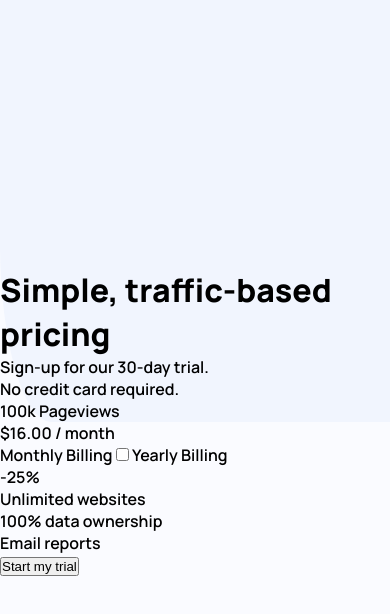
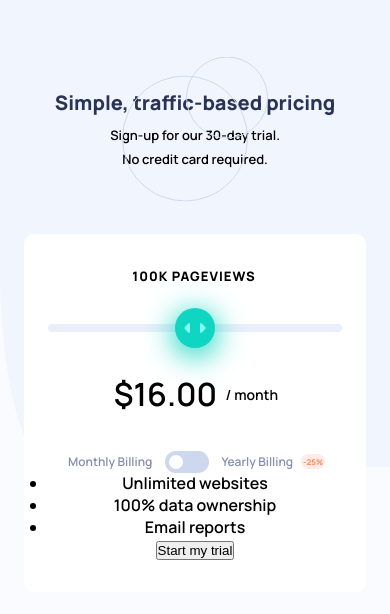
Before and after one commit to javascriptor1/interactive-pricing-component-main, a plain HTML site: page index.html in a window 390 px wide. Drawn offline with Linux system fonts and the light colour scheme.

Commit message:
mobile progress

```diff
--- a/index.html
+++ b/index.html
@@ -15,26 +15,39 @@
     <title>Frontend Mentor | Interactive pricing component</title>
   </head>
   <body>
+    <header class="header">
       <h1>Simple, traffic-based pricing</h1>
       <div>
         <p>Sign-up for our 30-day trial.</p>
         <p>No credit card required.</p>
       </div>
+      <img src="images/pattern-circles.svg" alt="" />
+    </header>
 
     <main>
-      <div>
+      <!-- define grid container  -->
+      <div class="container">
+        <!-- First grid member -->
         <p>100k Pageviews</p>
+        <!-- Second grid member  -->
+        <div class="slider-div">
+          <div class="slider-icon-circle">
+            <img src="images/icon-slider.svg" alt="" />
+          </div>
+        </div>
+        <!-- Third grid member -->
         <p>
-          $<span>16.00</span>
-          <span>/ month</span>
+          $<span class="amount">16.00</span>
+          <span class="period">/ month</span>
         </p>
+        <!-- Forth grid member -->
+        <div class="billing-div">
+          <label for="checkbox">Monthly Billing</label>
+          <input type="checkbox" name="checkbox" id="checkbox" class="checkbox"/>
+          <label for="checkbox">Yearly Billing</label>
+          <p class="discount-desktop">25% discount</p>
+          <p class="discount-mobile">-25%</p>
         </div>
-      <div>
-        <label for="checkbox">Monthly Billing</label>
-        <input type="checkbox" name="checkbox" id="checkbox">
-        <label for="checkbox">Yearly Billing</label>
-        <p class="discoint-desktop">25% discount</p>
-        <p>-25%</p>
       </div>
       <div>
         <ul>
--- a/style.css
+++ b/style.css
@@ -8,8 +8,6 @@
 
 body {
   min-height: 100vh;
-  display: grid;
-  place-content: center;
   font-family: "Manrope", sans-serif;
   background-image: url("images/bg-pattern.svg");
   background-repeat: no-repeat;
@@ -17,6 +15,163 @@ body {
   background-color: hsl(230, 100%, 99%);
 }
 
-.discoint-desktop {
+header {
+  margin-top: 89px;
+  text-align: center;
+  position: relative;
+}
+
+h1 {
+  font-size: 20px;
+  color: hsl(227, 35%, 25%);
+  margin-bottom: 10px;
+}
+
+header p {
+  font-size: 13px;
+}
+header p:nth-of-type(1) {
+  margin-bottom: 6px;
+}
+
+header img {
+  position: absolute;
+  top: 50%;
+  left: 50%;
+  transform: translate(-50%, -50%);
+}
+
+main {
+  background-color: #fff;
+  border-radius: 10px;
+  margin: 66px 24px;
+  padding: 32px 24px;
+  text-align: center;
+}
+
+main p:nth-of-type(1) {
+  font-size: 13px;
+  letter-spacing: 1px;
+  text-transform: uppercase;
+  font-weight: 800;
+  position: relative;
+  top: 1px;
+  right: 1px;
+}
+.container {
+  display: grid;
+  grid-template-columns: 1fr;
+  row-gap: 40px;
+}
+.slider-div {
+  height: 8px;
+  border-radius: 8px;
+  padding: 4px 16px;
+  background-color: hsl(224, 65%, 95%);
+  position: relative;
+}
+.slider-icon-circle {
+  height: 40px;
+  width: 40px;
+  border-radius: 50%;
+  background-color: hsl(174, 86%, 45%);
+  position: absolute;
+  top: 50%;
+  left: 50%;
+  transform: translate(-50%, -50%);
+  box-shadow: 0px 6px 30px 2px hsl(174, 86%, 45%);
+}
+.slider-icon-circle img {
+  position: absolute;
+  top: 50%;
+  left: 50%;
+  transform: translate(-50%, -50%);
+}
+span.amount,
+main p:nth-child(3) {
+  font-size: 32px;
+}
+span.period {
+  font-size: 14px;
+  position: relative;
+  top: -6px;
+  left: 2px;
+}
+.discount-desktop {
   display: none;
 }
+
+.billing-div {
+  display: flex;
+  align-items: center;
+  justify-content: start;
+  gap: 11px;
+  font-size: 14px;
+  margin-top: -6px;
+  padding-left: 20px;
+}
+
+/* Checkbox toggle input */
+.checkbox {
+    appearance: none;
+    width: 44px;
+    height: 22px;
+    border-radius: 34px;
+    position: relative;
+    background-color: hsl(223, 50%, 87%);
+    top: 1px;
+    left: 2px;
+}
+
+.checkbox::before {
+  position: absolute;
+  content: "";
+  background-color: #fff;
+  height: 14px;
+  width: 14px;
+  border-radius: 50%;
+  top: 50%;
+  left: 4px;
+  transform: translate(0, -50%);
+  transition: transform 300ms ease-in;
+}
+
+.checkbox:checked::before {
+  position: absolute;
+  content: "";
+  background-color: #fff;
+  height: 14px;
+  width: 14px;
+  border-radius: 50%;
+  top: 50%;
+  left: 4px;
+  transform: translate(28px, -50%);
+  transition: transform 300ms ease-in;
+}
+
+label {
+  color: hsl(225, 20%, 60%);
+  font-size: 12px;
+}
+.billing-div label:nth-of-type(2){
+    position: relative;
+    left: 3px;
+}
+.discount-mobile {
+  color: hsl(15, 100%, 70%);
+  background-color: hsl(14, 92%, 95%);
+  border-radius: 12px;
+  padding: 2px;
+  font-size: 8px;
+  margin-right: -8px;
+  font-weight: 800;
+}
+
+/* Media queries ----------------- */
+
+@media (min-width: 1024px) {
+  body {
+    display: grid;
+    place-content: center;
+  }
+}
```
Lines whose indentation alone changed are shown as unchanged.
